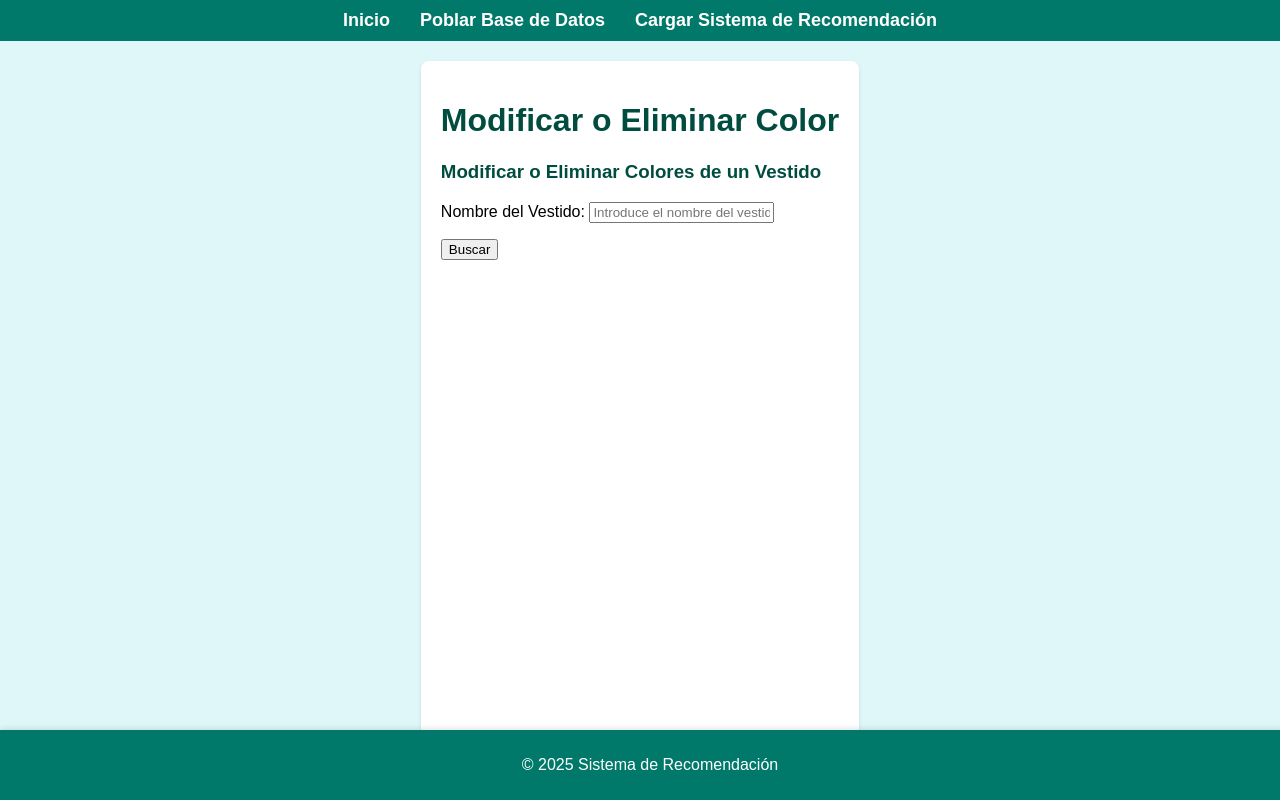
After one commit to nataliaaolmo/Scraping, a Django app: page /modificar/ in a window 1280 px wide. The commit adds this page. Run offline with Django 5.2, Linux system fonts and the light colour scheme.

Commit message:
feat: all methods working

```diff
--- a/web_scraping_fashion/fashion_scraper/forms.py
+++ b/web_scraping_fashion/fashion_scraper/forms.py
@@ -1,12 +1,57 @@
 # encoding:utf-8
 from django import forms
 
+from fashion_scraper.models import Categoria
+
 
 class UsuarioBusquedaForm(forms.Form):
-    idUsuario = forms.CharField(label="Id de Usuario",
-                                widget=forms.TextInput, required=True)
+    idUsuario = forms.IntegerField(
+        label="ID del Usuario",
+        widget=forms.NumberInput(attrs={'placeholder': 'Introduce el ID del usuario'})
+    )
 
+class BuscarColorYTallaForm(forms.Form):
+    color = forms.CharField(
+        max_length=50,
+        label="Color",
+        widget=forms.TextInput(attrs={"placeholder": "Introduce un color"})
+    )
+    talla = forms.CharField(
+        max_length=10,
+        label="Talla",
+        widget=forms.TextInput(attrs={"placeholder": "Introduce una talla"})
+    )
 
-class PeliculaBusquedaForm(forms.Form):
-    idPelicula = forms.CharField(label="Id de Pelicula",
-                                 widget=forms.TextInput, required=True)
+class BuscarPrecioForm(forms.Form):
+    precio = forms.FloatField(
+        label="Precio máximo",
+        widget=forms.NumberInput(attrs={'placeholder': 'Introduce un precio'})
+    )
+
+class BuscarCategoriaForm(forms.Form):
+    categoria = forms.ModelChoiceField(
+        label="Selecciona una categoría",
+        queryset=Categoria.objects.all(),
+        widget=forms.Select(attrs={'class': 'form-control'})
+    )
+
+class BuscarVestidoForm(forms.Form):
+    nombre_vestido = forms.CharField(
+        label="Nombre del Vestido",
+        max_length=100,
+        widget=forms.TextInput(attrs={'placeholder': 'Introduce el nombre del vestido'})
+    )
+
+class ModificarColorForm(forms.Form):
+    nuevo_color = forms.CharField(
+        label="Nuevo Color",
+        max_length=50,
+        required=False,
+        widget=forms.TextInput(attrs={'placeholder': 'Introduce el nuevo color'})
+    )
+
+class VestidoBusquedaForm(forms.Form):
+    idVestido = forms.IntegerField(
+        label="ID del Vestido",
+        widget=forms.NumberInput(attrs={'placeholder': 'Introduce el ID del vestido'})
+    )
--- a/web_scraping_fashion/fashion_scraper/populateDB.py
+++ b/web_scraping_fashion/fashion_scraper/populateDB.py
@@ -283,7 +283,7 @@ def index_dresses():
         )
     writer.commit()
     messagebox.showinfo("Fin de indexado",
-                        "Se han indexado " + str(len(Vestido.objects.all())) + " juegos")
+                        "Se han indexado " + str(len(Vestido.objects.all())) + " vestidos")
 
 # ===================== LISTA DE DESEOS =====================
 def generate_new_lista_deseos(users, dresses):
--- a/web_scraping_fashion/fashion_scraper/templates/master.html
+++ b/web_scraping_fashion/fashion_scraper/templates/master.html
@@ -10,11 +10,11 @@
 
   <body>
     <div class="navbar">
-        <a href="/">Inicio</a>
-        <a href="/populate">Poblar Base de Datos</a>
-        <a href="/loadRS">Cargar Sistema de Recomendación</a>
-        <a href="/index.html">Sobre</a>
-    </div>
+      <a href="/">Inicio</a>
+      <a href="/populate">Poblar Base de Datos</a>
+      <a href="/loadRS">Cargar Sistema de Recomendación</a>
+  </div>
+
 
     <!-- Mensajes flash -->
     {% if messages %}
--- /dev/null
+++ b/web_scraping_fashion/fashion_scraper/templates/modificar_eliminar_color.html
@@ -0,0 +1,34 @@
+{% extends 'master.html' %}
+
+{% block titulo %}Modificar o Eliminar Color{% endblock %}
+
+{% block contenido %}
+    <h3>Modificar o Eliminar Colores de un Vestido</h3>
+
+    <form method="POST">
+        {% csrf_token %}
+        {{ buscar_form.as_p }}
+        <button type="submit" name="buscar">Buscar</button>
+    </form>
+
+    {% if vestido %}
+        <h4>Colores del vestido "{{ vestido.nombre }}"</h4>
+        <ul>
+            {% for color in colores %}
+                <li>
+                    {{ color }}
+                    <form method="POST" style="display: inline;">
+                        {% csrf_token %}
+                        <input type="hidden" name="nombre_vestido" value="{{ vestido.nombre }}">
+                        <input type="hidden" name="color_seleccionado" value="{{ color }}">
+                        {{ modificar_form.nuevo_color }}
+                        <button type="submit" name="modificar">Modificar</button>
+                        <button type="submit" name="eliminar">Eliminar</button>
+                    </form>
+                </li>
+            {% endfor %}
+        </ul>
+    {% elif mensaje %}
+        <p>{{ mensaje }}</p>
+    {% endif %}
+{% endblock %}
--- a/web_scraping_fashion/fashion_scraper/urls.py
+++ b/web_scraping_fashion/fashion_scraper/urls.py
@@ -9,4 +9,11 @@ urlpatterns = [
     path('populate/', views.populateDatabase),
     path('loadRS/', views.loadRS),
     path('listar_vestidos_tkinter/', views.listar_vestidos_tkinter, name='listar_vestidos_tkinter'),
+    path("buscar/color/", views.buscar_por_color_talla, name="buscar_por_color_talla"),
+    path("buscar/precio/", views.buscar_por_precio, name="buscar_por_precio"),
+    path("buscar/categoria/", views.buscar_por_categoria, name="buscar_por_categoria"),
+    path("modificar/", views.modificar_eliminar_color, name="modificar_eliminar_color"),
+    path("recomendar/vestidos_usuario", views.recomendar_vestidos_usuario, name="recomendar_vestidos_usuario"),
+    path("recomendar/vestidos_similares", views.mostrar_vestidos_similares, name="mostrar_vestidos_similares"),
+    path("recomendar/lista_deseos", views.mostrar_lista_deseos_usuario, name="mostrar_lista_deseos_usuario"),
 ]
--- a/web_scraping_fashion/fashion_scraper/views.py
+++ b/web_scraping_fashion/fashion_scraper/views.py
@@ -1,17 +1,18 @@
 import os
 import sqlite3
-from tkinter import BOTH, END, LEFT, RIGHT, Y, Listbox, Menu, Scrollbar, Tk, Toplevel
+from tkinter import BOTH, END, LEFT, RIGHT, Y, Listbox, Scrollbar, Tk, Toplevel
 import django
+from django import forms
 from django.contrib import messages
 import shelve
 from django.conf import settings
 from django.http import HttpResponse, HttpResponseRedirect
-from django.shortcuts import render
-import subprocess
+from django.shortcuts import get_object_or_404, render
 
 from fashion_scraper.models import Categoria, ListaDeseos, Usuario, Vestido
 from fashion_scraper.populateDB import populate
-from fashion_scraper.recommendations import calculateSimilarItems, transformPrefs
+from fashion_scraper.recommendations import calculateSimilarItems, getRecommendations, topMatches, transformPrefs
+from .forms import BuscarCategoriaForm, BuscarColorYTallaForm,BuscarPrecioForm, BuscarVestidoForm, ModificarColorForm, UsuarioBusquedaForm, VestidoBusquedaForm
 
 os.environ.setdefault("DJANGO_SETTINGS_MODULE", "web_scraping_fashion.settings")
 django.setup()
@@ -58,53 +59,8 @@ def listar_vestidos(request):
     vestidos = Vestido.objects.all()
     return render(request, "listar_vestidos.html", {"vestidos": vestidos})
 
-# def listar_vestidos2(cursor):
-#     v = Toplevel()
-#     sc = Scrollbar(v)
-#     sc.pack(side=RIGHT, fill=Y)
-#     lb = Listbox(v, width=150, yscrollcommand=sc.set)
-#     for row in cursor:
-#         s = 'VESTIDO: ' + row[0]
-#         lb.insert(END, s)
-#         lb.insert(END, "-----------------------------------------------------")
-#         s = "     NOMBRE: " + str(row[1]) + ' | TALLAS: ' + row[2] + ' | COLOR: ' + row[3] + ' | PRECIO: ' + row[4] + ' | CATEGORIA: ' + row[5] + ' | TIENDA: ' + row[6]
-#         lb.insert(END, s)
-#         lb.insert(END, "\n\n")
-#     lb.pack(side=LEFT, fill=BOTH)
-#     sc.config(command=lb.yview)
-
-# def ventana_principal():
-#     def listar():
-#         conn = sqlite3.connect('db.sqlite3')
-#         conn.text_factory = str
-#         cursor = conn.execute("SELECT NOMBRE, TALLAS, COLOR, PRECIO, CATEGORIA, TIENDA FROM VESTIDO")
-#         conn.close
-#         listar_vestidos2(cursor)
-
-#     raiz = Tk()
-
-#     menu = Menu(raiz)
-
-#     #DATOS
-#     menudatos = Menu(menu, tearoff=0)
-#     menudatos.add_command(label="Listar", command=listar)
-#     menudatos.add_command(label="Salir", command=raiz.quit)
-#     menu.add_cascade(label="Datos", menu=menudatos)
-
-#     #BUSCAR
-#     menubuscar = Menu(menu, tearoff=0)
-#     # menubuscar.add_command(label="Denominación", command=buscar_por_denominacion)
-#     # menubuscar.add_command(label="Precio", command=buscar_por_precio)
-#     # menubuscar.add_command(label="Uvas", command=buscar_por_uvas)
-#     menu.add_cascade(label="Buscar", menu=menubuscar)
-
-#     raiz.config(menu=menu)
-
-#     raiz.mainloop()
-
 def listar_vestidos_tkinter(request):
     try:
-        # Crea la ventana de Tkinter
         def mostrar_vestidos():
             ventana = Toplevel()
             ventana.title("Lista de Vestidos")
@@ -112,7 +68,6 @@ def listar_vestidos_tkinter(request):
             sc.pack(side=RIGHT, fill=Y)
             lb = Listbox(ventana, width=150, yscrollcommand=sc.set)
 
-            # Obtén los datos reales de la base de datos
             vestidos = Vestido.objects.all()
 
             if not vestidos.exists():
@@ -131,10 +86,205 @@ def listar_vestidos_tkinter(request):
             sc.config(command=lb.yview)
 
         root = Tk()
-        root.withdraw()  # Oculta la ventana raíz
+        root.withdraw()
         mostrar_vestidos()
         root.mainloop()
 
         return HttpResponse("Se abrió la ventana de Tkinter.")
     except Exception as e:
         return HttpResponse(f"Error al abrir la ventana de Tkinter: {e}")
+
+# ============================ FUNCIONES DE BÚSQUEDA ============================
+def buscar_por_color_talla(request):
+    formulario= BuscarColorYTallaForm()
+    vestidos = None
+    color = None
+    talla= None
+
+    if request.method == "POST":
+        formulario = BuscarColorYTallaForm(request.POST)
+        if formulario.is_valid():
+            color = formulario.cleaned_data["color"].strip().lower()
+            talla = formulario.cleaned_data["talla"]
+            vestidos = Vestido.objects.filter(color__iregex=rf'(?i)\b{color}\b', tallas__icontains=talla)
+
+    else:
+        formulario = BuscarColorYTallaForm()
+
+    return render(request, "buscar_por_color_talla.html", {
+        "formulario": formulario,
+        "vestidos": vestidos,
+        "color": color
+    })
+
+def buscar_por_precio(request):
+    formulario= BuscarPrecioForm()
+    vestidos = None
+    precio = None
+
+    if request.method == "POST":
+        formulario = BuscarPrecioForm(request.POST)
+        if formulario.is_valid():
+            precio = formulario.cleaned_data["precio"]
+            vestidos = Vestido.objects.filter(precio__lte=precio).order_by("precio")
+
+    return render(request, "buscar_por_precio.html", {
+        "formulario": formulario,
+        "vestidos": vestidos,
+        "precio": precio
+    })
+
+def buscar_por_categoria(request):
+    formulario = BuscarCategoriaForm()
+    vestidos = None
+    categoria_seleccionada = None
+
+    if request.method == "POST":
+        formulario = BuscarCategoriaForm(request.POST)
+        if formulario.is_valid():
+            categoria_seleccionada = formulario.cleaned_data["categoria"]
+            vestidos = Vestido.objects.filter(categoria=categoria_seleccionada)
+
+    return render(request, "buscar_por_categoria.html", {
+        "formulario": formulario,
+        "vestidos": vestidos,
+        "categoria_seleccionada": categoria_seleccionada
+    })
+
+def modificar_eliminar_color(request):
+    buscar_form = BuscarVestidoForm()
+    modificar_form = ModificarColorForm()
+    colores = []
+    vestido = None
+    mensaje = None
+
+    if request.method == "POST":
+        if "buscar" in request.POST:
+            buscar_form = BuscarVestidoForm(request.POST)
+            if buscar_form.is_valid():
+                nombre_vestido = buscar_form.cleaned_data["nombre_vestido"]
+                vestidos = Vestido.objects.filter(nombre__icontains=nombre_vestido)
+
+                if vestidos.exists():
+                    vestido = vestidos.first()
+                    colores = vestido.color.split(", ")
+                    if not colores:
+                        mensaje = "No hay colores asociados a este vestido."
+                else:
+                    mensaje = f"No se encontró ningún vestido con el nombre '{nombre_vestido}'."
+
+        elif "modificar" in request.POST:
+            modificar_form = ModificarColorForm(request.POST)
+            nombre_vestido = request.POST.get("nombre_vestido")
+            color_seleccionado = request.POST.get("color_seleccionado")
+            if modificar_form.is_valid():
+                nuevo_color = modificar_form.cleaned_data["nuevo_color"]
+                vestidos = Vestido.objects.filter(nombre__icontains=nombre_vestido)
+
+                if vestidos.exists():
+                    vestido = vestidos.first()
+                    colores = vestido.color.split(", ")
+
+                    if color_seleccionado in colores:
+                        colores[colores.index(color_seleccionado)] = nuevo_color
+                        vestido.color = ", ".join(colores)
+                        vestido.save()
+                        mensaje = f"El color '{color_seleccionado}' fue modificado a '{nuevo_color}'."
+                    else:
+                        mensaje = f"El color '{color_seleccionado}' no se encontró en el vestido."
+
+        elif "eliminar" in request.POST:
+            nombre_vestido = request.POST.get("nombre_vestido")
+            color_seleccionado = request.POST.get("color_seleccionado")
+            vestidos = Vestido.objects.filter(nombre__icontains=nombre_vestido)
+
+            if vestidos.exists():
+                vestido = vestidos.first()
+                colores = vestido.color.split(", ")
+
+                if color_seleccionado in colores:
+                    colores.remove(color_seleccionado)
+                    vestido.color = ", ".join(colores)
+                    vestido.save()
+                    mensaje = f"El color '{color_seleccionado}' fue eliminado del vestido."
+                else:
+                    mensaje = f"El color '{color_seleccionado}' no se encontró en el vestido."
+
+    return render(request, "modificar_eliminar_color.html", {
+        "buscar_form": buscar_form,
+        "modificar_form": modificar_form,
+        "colores": colores,
+        "vestido": vestido,
+        "mensaje": mensaje,
+    })
+
+def recomendar_vestidos_usuario(request):
+    formulario = UsuarioBusquedaForm()
+    items = None
+    usuario = None
+
+    if request.method == "POST":
+        formulario = UsuarioBusquedaForm(request.POST)
+
+        if formulario.is_valid():
+            idUsuario = formulario.cleaned_data["idUsuario"]
+            usuario = get_object_or_404(Usuario, pk=idUsuario)
+
+            with shelve.open("dataRS.dat") as shelf:
+                Prefs = shelf.get("Prefs", None)
+
+            if Prefs is not None:
+                recomendaciones = getRecommendations(Prefs, idUsuario)[:2]
+                items = [(Vestido.objects.get(pk=r[1]), r[0]) for r in recomendaciones]
+
+    return render(request, "recomendar_vestidos_usuario.html", {
+        "formulario": formulario,
+        "items": items,
+        "usuario": usuario,
+    })
+
+
+def mostrar_vestidos_similares(request):
+    formulario = VestidoBusquedaForm()
+    items = None
+    vestido = None
+
+    if request.method == "POST":
+        formulario = VestidoBusquedaForm(request.POST)
+
+        if formulario.is_valid():
+            idVestido = formulario.cleaned_data["idVestido"]
+            vestido = get_object_or_404(Vestido, pk=idVestido)
+
+            with shelve.open("dataRS.dat") as shelf:
+                ItemsPrefs = shelf.get("ItemsPrefs", None)
+
+            if ItemsPrefs is not None:
+                similares = topMatches(ItemsPrefs, idVestido, n=3)
+                items = [(Vestido.objects.get(pk=s[1]), s[0]) for s in similares]
+
+    return render(request, "mostrar_vestidos_similares.html", {
+        "formulario": formulario,
+        "items": items,
+        "vestido": vestido,
+    })
+
+def mostrar_lista_deseos_usuario(request):
+    formulario = UsuarioBusquedaForm()
+    items = None
+    usuario = None
+
+    if request.method == "POST":
+        formulario = UsuarioBusquedaForm(request.POST)
+
+        if formulario.is_valid():
+            idUsuario = formulario.cleaned_data["idUsuario"]
+            usuario = get_object_or_404(Usuario, pk=idUsuario)
+            # Filtrar solo los vestidos que están en la lista de deseos (en_lista = 1)
+            items = ListaDeseos.objects.filter(idUsuario=usuario, en_lista=1)
+
+    return render(request, "mostrar_lista_deseos_usuario.html", {
+        "formulario": formulario,
+        "items": items,
+        "usuario": usuario,
+    })
```
Also changed, not shown: web_scraping_fashion/fashion_scraper/templates/buscar_por_categoria.html (added, +27 -0 lines), web_scraping_fashion/fashion_scraper/templates/buscar_por_color_talla.html (added, +28 -0 lines), web_scraping_fashion/fashion_scraper/templates/buscar_por_precio.html (added, +28 -0 lines), web_scraping_fashion/fashion_scraper/templates/index.html (+7 -0 lines), web_scraping_fashion/fashion_scraper/templates/mostrar_lista_deseos_usuario.html (added, +21 -0 lines), web_scraping_fashion/fashion_scraper/templates/mostrar_vestidos_similares.html (added, +21 -0 lines), web_scraping_fashion/fashion_scraper/templates/recomendar_vestidos_usuario.html (added, +21 -0 lines), web_scraping_fashion/db.sqlite3.
